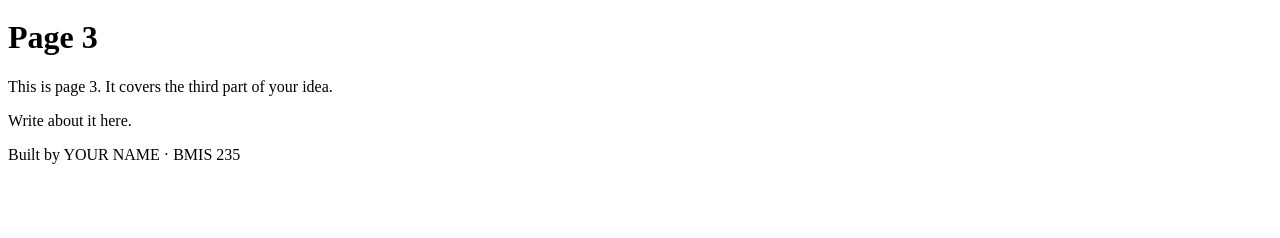
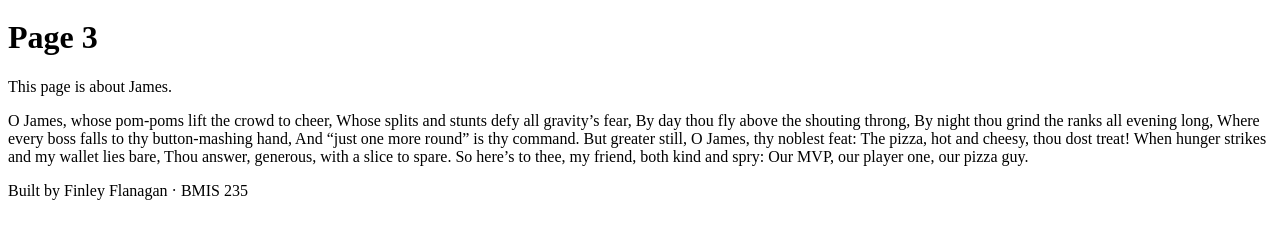
Before and after one commit to finflan/bmis235-html-3, a plain HTML site: page page3.html in a window 1280 px wide. Shown: the part 72-310 px from the top of the page. Drawn offline with Linux system fonts and the light colour scheme.

Commit message:
Enhance page 3 with content about James
Added a poem about James and updated the footer.

```diff
--- a/page3.html
+++ b/page3.html
@@ -26,11 +26,24 @@
 </nav>
 
 <h1>Page 3</h1>
-<p>This is page 3. It covers the third part of your idea.</p>
-<p>Write about it here.</p>
+<p>This page is about James.</p>
+
+<p>O James, whose pom-poms lift the crowd to cheer,
+Whose splits and stunts defy all gravity’s fear,
+By day thou fly above the shouting throng,
+By night thou grind the ranks all evening long,
+Where every boss falls to thy button-mashing hand,
+And “just one more round” is thy command.
+
+But greater still, O James, thy noblest feat:
+The pizza, hot and cheesy, thou dost treat!
+When hunger strikes and my wallet lies bare,
+Thou answer, generous, with a slice to spare.
+So here’s to thee, my friend, both kind and spry:
+Our MVP, our player one, our pizza guy.</p>
 
 <!-- Footer: fill in your name -->
-<footer>Built by YOUR NAME &middot; BMIS 235</footer>
+<footer>Built by Finley Flanagan &middot; BMIS 235</footer>
 
 </body>
 </html>
```
